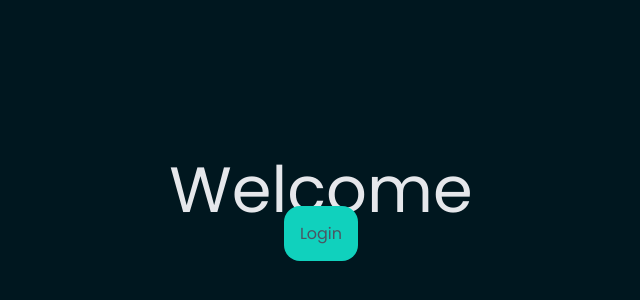
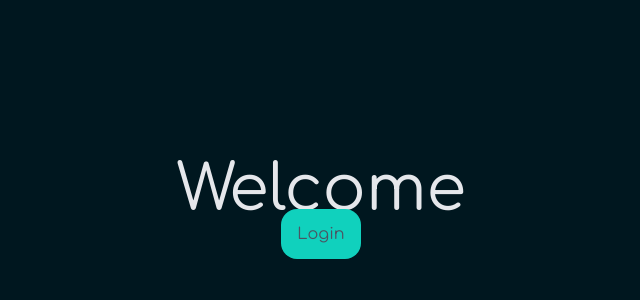
Before and after one commit to kjais1720/Hooked, a React (Create React App) app: page / in a window 1280 px wide. Shown: the part 198-498 px from the top of the page, without its empty margins (319-959 px from the left). Built offline with nearby package versions, Linux system fonts and the light colour scheme.

Commit message:
feat: changed font family and updated title

```diff
--- a/public/index.html
+++ b/public/index.html
@@ -5,11 +5,12 @@
   <meta charset="utf-8" />
   <link rel="icon" href="%PUBLIC_URL%/favicon.ico" />
   <meta name="viewport" content="width=device-width, initial-scale=1" />
-  <meta name="theme-color" content="#000000" />
-  <meta name="description" content="Web site created using create-react-app" />
+  <meta name="theme-color" content="hsl(174, 86%, 44%)" />
+  <meta name="description" content='Get "hooked" with your friends online' />
   <link rel="preconnect" href="https://fonts.googleapis.com">
   <link rel="preconnect" href="https://fonts.gstatic.com" crossorigin>
-  <link href="https://fonts.googleapis.com/css2?family=Inter:wght@300;400;500;800&family=Poppins:wght@300;400;500;800&display=swap" rel="stylesheet">  <title> React App</title>
+  <link href="https://fonts.googleapis.com/css2?family=Comfortaa:wght@300;400;500;700&display=swap" rel="stylesheet">
+  <title>Hooked</title>
 </head>
 
 <body>
--- a/tailwind.config.js
+++ b/tailwind.config.js
@@ -6,8 +6,6 @@ module.exports = {
   theme: {
     extend: {
       colors:{
-        // "primary":"hsl(199, 75%, 47%)",
-        // "secondary":"hsl(174, 86%, 54%)",
         "primary":"hsl(174, 86%, 44%)",
         dark:{
           100: "hsl(196, 100%, 9%)",
@@ -21,11 +19,11 @@ module.exports = {
         "light-2":"hsl(223, 56%, 94%)",
       },
       fontFamily: {
-        'sans': ['"Poppins"','ui-sans-serif', 'system-ui'],
+        'sans': ['Comfortaa','ui-sans-serif', 'system-ui'],
         'serif': ['ui-serif', 'Georgia'],
         'mono': ['ui-monospace', 'SFMono-Regular'],
-        'display': ['Poppins'],
-        'body': ['"Poppins"'],
+        'display': ['Comfortaa'],
+        'body': ['Comfortaa'],
       }
     },
   },
```
